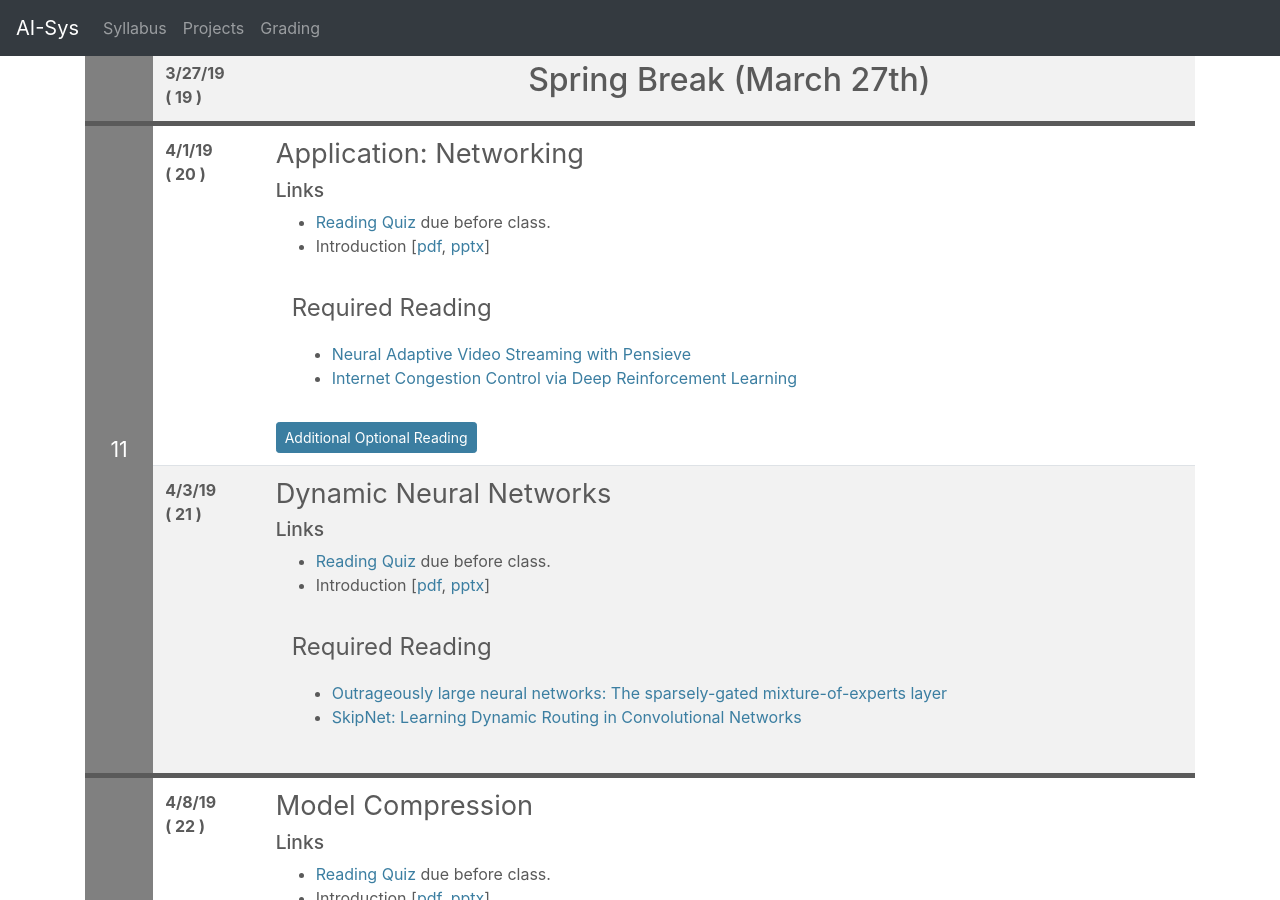
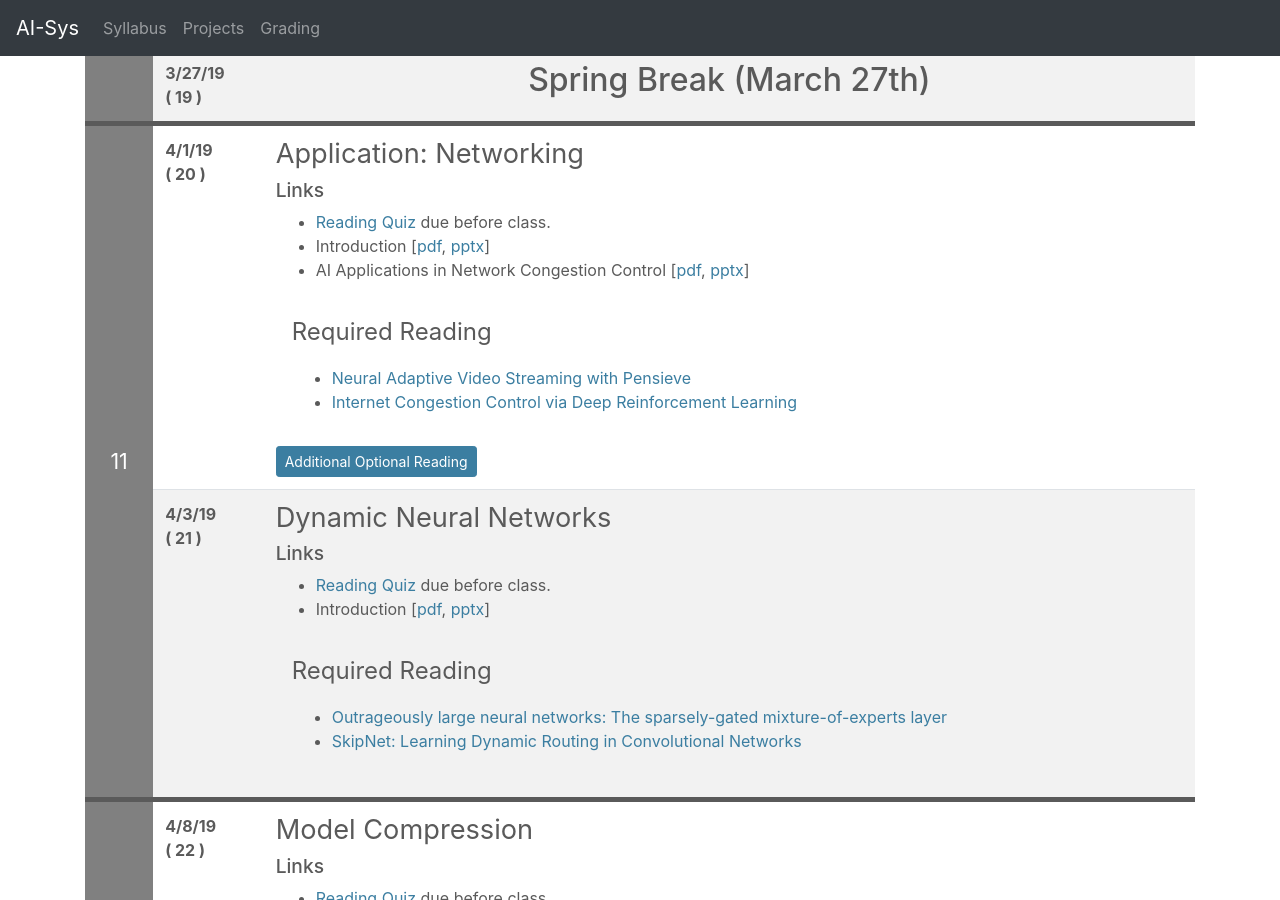
Before and after one commit to ucbrise/cs294-ai-sys-sp19, a Jekyll site: the page built from index.md, in a window 1280 px wide and 900 px high, scrolled down 6742 px. Built offline with Jekyll 4.4.1, drawn with Linux system fonts in a browser that asks for light colours; nearby versions of some CDN libraries; our own code applies the rules of GitHub Pages for plain Markdown files.

Commit message:
adding links to congestion control slides

```diff
--- a/index.md
+++ b/index.md
@@ -596,6 +596,7 @@ If you find some of the reading confusing and want a more gentle introduction, t
 ### Links
 * [Reading Quiz](https://forms.gle/BU6BKCKxtSxs6ce39) due before class.
 * Introduction [[pdf](assets/lectures/lec20/lec20_intro.pdf), [pptx](assets/lectures/lec20/lec20_intro.pptx)]
+* AI Applications in Network Congestion Control [[pdf](assets/lectures/lec20/lec20.pdf), [pptx](assets/lectures/lec20/lec20.pptx)]
 
 <div class="summary" markdown="1"> </div>
 <div class="reading">
```
